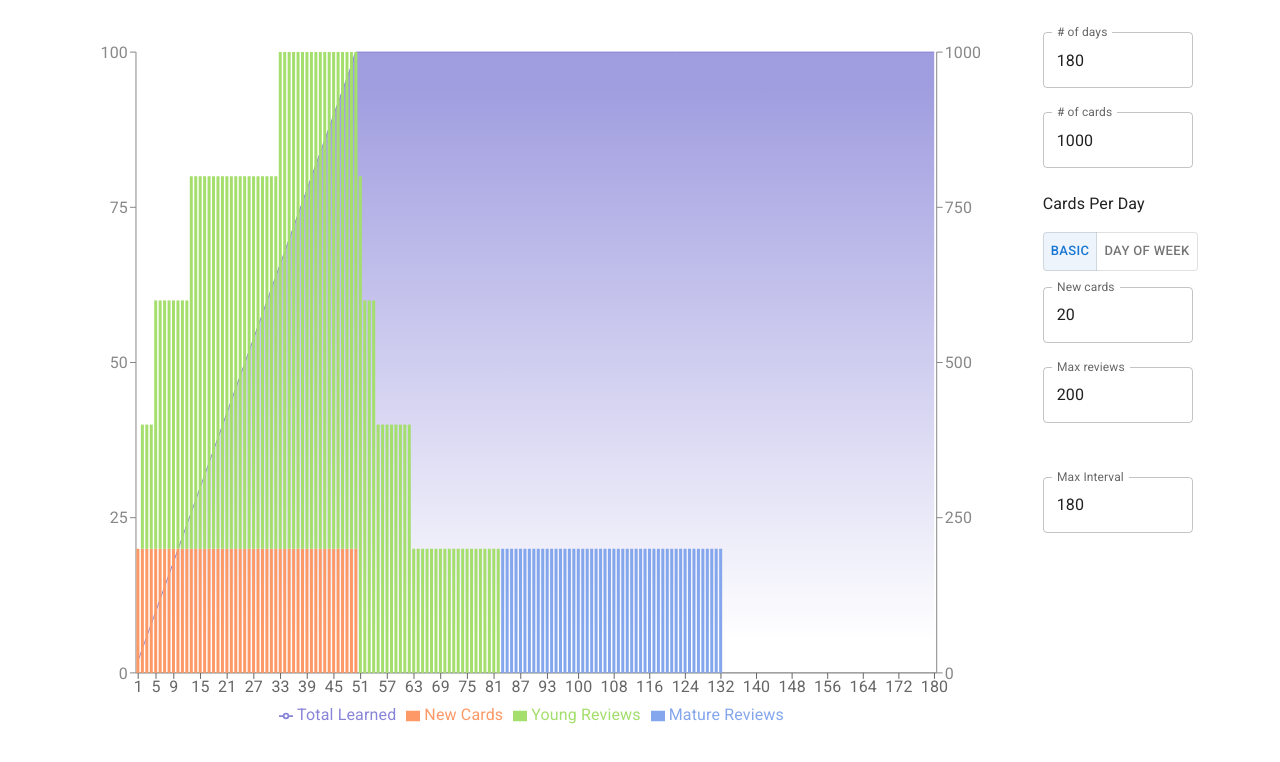
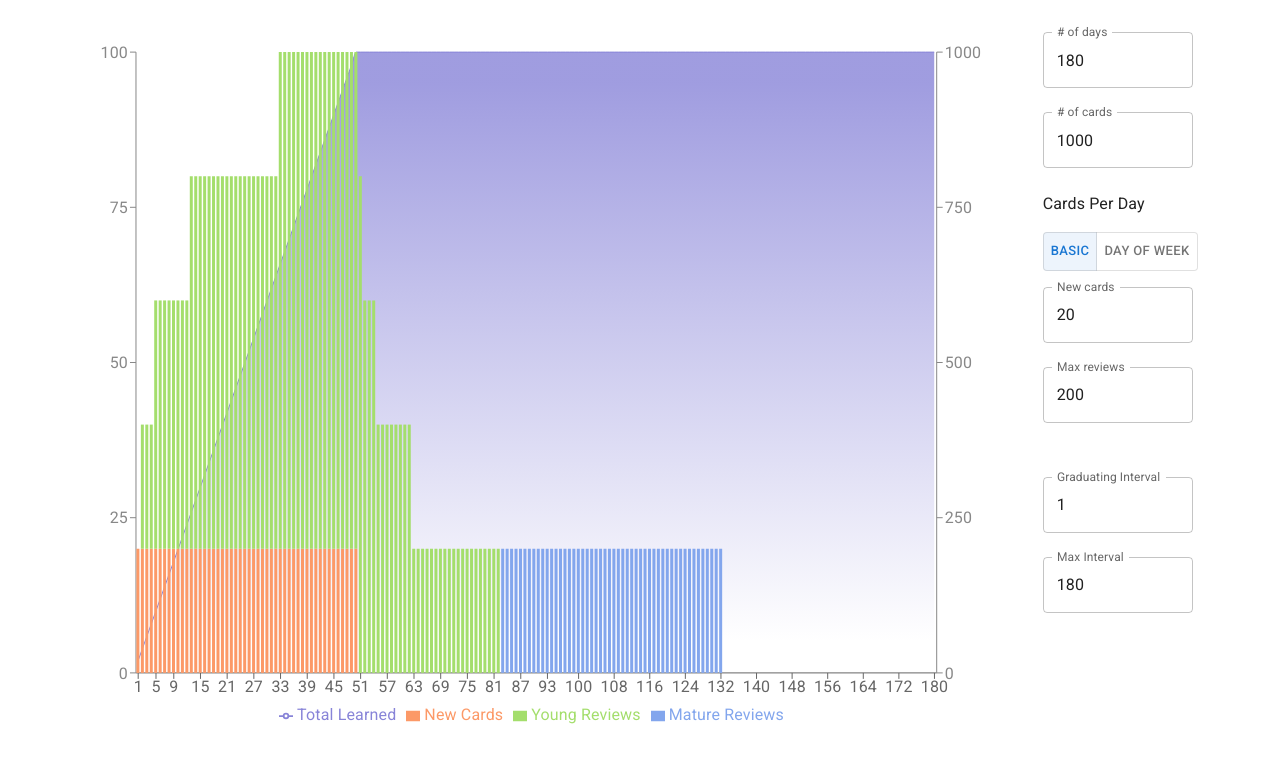
Before and after one commit to blwinters/anki-forecast, a React (Create React App) app: page / in a window 1280 px wide. Shown: the top 762 px of the page. Built offline with nearby package versions, Linux system fonts and the light colour scheme.

Commit message:
Add support for graduating interval

```diff
--- a/src/Forecast/ui/ControlPanel/AnkiConfigPanel.tsx
+++ b/src/Forecast/ui/ControlPanel/AnkiConfigPanel.tsx
@@ -12,6 +12,12 @@ interface PanelProps {
 
 const AnkiConfigPanel = ({ state, dispatch }: PanelProps) => {
   const inputProps: MapperProps[] = [
+    {
+      label: 'Graduating Interval',
+      value: state.graduatingInterval,
+      actionType: 'SET_GRADUATING_INTERVAL',
+      dispatch,
+    },
     {
       label: 'Max Interval',
       value: state.maxInterval,
--- a/src/Forecast/ui/ControlPanel/AnkiConfigReducer.ts
+++ b/src/Forecast/ui/ControlPanel/AnkiConfigReducer.ts
@@ -4,7 +4,7 @@ interface BaseAction {
   type: string
 }
 
-export type AnkiConfigActionType = 'SET_MAX_INTERVAL' | ''
+export type AnkiConfigActionType = 'SET_MAX_INTERVAL' | 'SET_GRADUATING_INTERVAL'
 
 interface SetMaxIntervalAction extends BaseAction {
   type: AnkiConfigActionType
@@ -24,6 +24,15 @@ export const ankiConfigReducer = (state: AnkiConfig, action: AnkiConfigAction):
         maxInterval: value,
       }
     }
+
+    case 'SET_GRADUATING_INTERVAL': {
+      const { value } = action.payload
+      return {
+        ...state,
+        graduatingInterval: value,
+      }
+    }
+
     default:
       return state
   }
```
